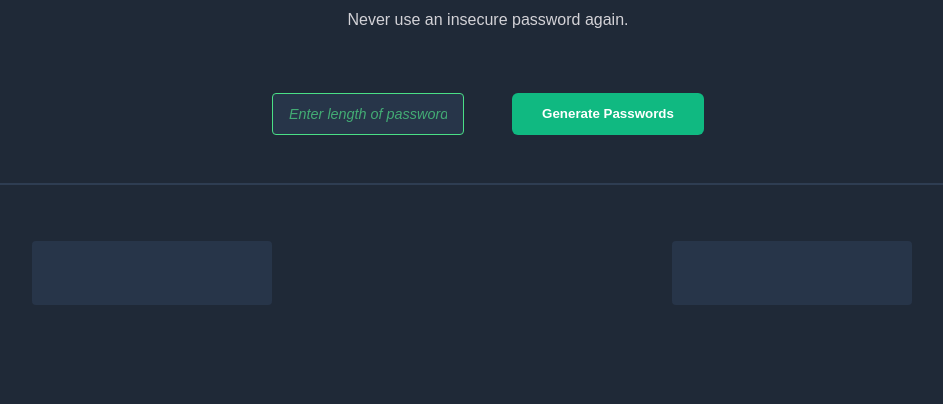
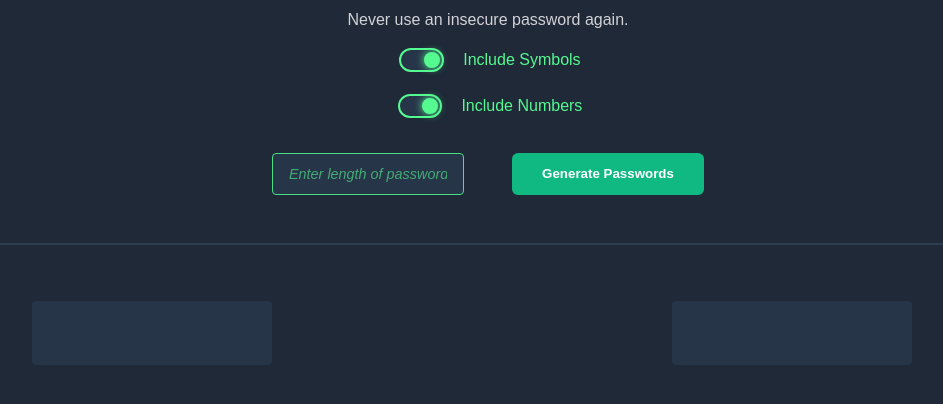
Before and after one commit to Ali-Esmat/Password_Generator, a website built with Vite: page index.html in a window 1280 px wide. Shown: the part 154-558 px from the top of the page, without its empty margins (168-1111 px from the left). Built offline with nearby package versions, Linux system fonts and the light colour scheme.

Commit message:
Strech goal 3: Added Toggles for Symbols and Numbers in passwords

```diff
--- a/index.css
+++ b/index.css
@@ -30,7 +30,7 @@ button {
     height: 2.625rem;
     border-radius: 6px;
     border: transparent;
-    margin-top: 3rem;
+    margin-top: 2rem;
 }
 
 button:hover{
@@ -112,7 +112,7 @@ hr {
 #user-input{
     color: white;
     font-size: 0.9rem;
-    margin-top: 3rem;
+    margin-top: 2rem;
     margin-right: 3rem;
     border: solid 1px #4adf86;
     border-radius: 4px;
@@ -129,10 +129,65 @@ hr {
 }
 
 #user-input::placeholder {
-    color: #55fa91;       /* Uses your signature green */
-    opacity: 0.6;         /* Makes it slightly transparent so it looks like a placeholder */
-    font-style: italic;   /* Optional: changes the font style */
-    font-size: 0.9rem;    /* Optional: makes it slightly smaller than active text */
+    color: #55fa91;
+    opacity: 0.6;
+    font-style: italic;
+    font-size: 0.9rem;
+}
+
+
+.options-container {
+    display: flex;
+    flex-direction: column;
+    gap: 1rem;
+}
+
+.toggle-label {
+    display: flex;
+    justify-content: center;
+    align-items: center;
+    gap: 1rem;
+    color: #55fa91;
+    font-weight: 500;
+    cursor: pointer;
+    user-select: none;
+}
+
+input[type="checkbox"] {
+    appearance: none;
+    -webkit-appearance: none;
+    width: 2.8rem;
+    height: 1.5rem;
+    background-color: #1a2332;
+    border: 2px solid #273549;
+    border-radius: 20px;
+    position: relative;
+    cursor: pointer;
+    transition: all 0.3s ease;
+}
+
+input[type="checkbox"]::before {
+    content: "";
+    position: absolute;
+    width: 1rem;
+    height: 1rem;
+    border-radius: 50%;
+    top: 50%;
+    left: 0.2rem;
+    transform: translateY(-50%);
+    background-color: #273549;
+    transition: all 0.3s ease;
+}
+
+input[type="checkbox"]:checked {
+    background-color: #273549;
+    border-color: #55fa91;
+}
+
+input[type="checkbox"]:checked::before {
+    left: 1.4rem;
+    background-color: #55fa91;
+    box-shadow: 0 0 8px #55fa91;
 }
 
 
--- a/index.html
+++ b/index.html
@@ -7,6 +7,16 @@
             <h1>Generate a</h1>
             <h1 id="head-text-el">random password</h1>
             <p>Never use an insecure password again.</p>
+            <div class="options-container">
+                <label class="toggle-label">
+                    <input type="checkbox" id="allow-symbols" checked>
+                    Include Symbols
+                </label>
+                <label class="toggle-label">
+                    <input type="checkbox" id="allow-numbers" checked>
+                    Include Numbers
+                </label>
+            </div>
             <div class="form">
                 <input type="text" id="user-input" placeholder="Enter length of password.">
                 <button id="gen-btn">Generate Passwords</button>
--- a/index.js
+++ b/index.js
@@ -1,10 +1,14 @@
-const characters = ["A","B","C","D","E","F","G","H","I","J","K","L","M","N","O","P","Q","R","S","T","U","V","W","X","Y","Z","a","b","c","d","e","f","g","h","i","j","k","l","m","n","o","p","q","r","s","t","u","v","w","x","y","z", "0", "1", "2", "3", "4", "5", "6", "7", "8", "9","~","`","!","@","#","$","%","^","&","*","(",")","_","-","+","=","{","[","}","]",",","|",":",";","<",">",".","?",
-"/"];
-
+const letters = ["A","B","C","D","E","F","G","H","I","J","K","L","M","N","O","P","Q","R","S","T","U","V",
+    "W","X","Y","Z","a","b","c","d","e","f","g","h","i","j","k","l","m","n","o","p","q","r","s","t","u","v",
+    "w","x","y","z"];
+const symbols = ["~","`","!","@","#","$","%","^","&","*","(",")","_","-","+","=","{","[","}","]",",","|",":",";","<",">",".","?","/"]
+const numbers = ["0", "1", "2", "3", "4", "5", "6", "7", "8", "9"]
 
 let genBtn = document.getElementById("gen-btn")
 let display_1 = document.getElementById("pass-1")
 let display_2 = document.getElementById("pass-2")
+let symbolsToggle = document.getElementById("allow-symbols");
+let numbersToggle = document.getElementById("allow-numbers");
 let inputField = document.getElementById("user-input");
 
 
@@ -40,15 +44,27 @@ function handleButtonClick(){
         alert("For performance and security reasons please enter a length of 64 or less")
         return;
     } else {
+        let allowedCharacters = [...letters];
+        let includeSymbols = symbolsToggle.checked;
+        let includeNumbers = numbersToggle.checked;
+
+        if (includeSymbols) {
+            allowedCharacters = allowedCharacters.concat(symbols);
+        }
+
+        if (includeNumbers) {
+            allowedCharacters = allowedCharacters.concat(numbers);
+        }
+
         let exactlength = Math.floor(passwordLength)
         let generatedPassword_1 = ""
         let generatedPassword_2 = ""
 
         for (let i = 0; i < exactlength; i++){
-            let randIndex_1 = Math.floor(Math.random() * characters.length)
-            let randIndex_2 = Math.floor(Math.random() * characters.length)
-            generatedPassword_1 += characters[randIndex_1]
-            generatedPassword_2 += characters[randIndex_2]
+            let randIndex_1 = Math.floor(Math.random() * allowedCharacters.length)
+            let randIndex_2 = Math.floor(Math.random() * allowedCharacters.length)
+            generatedPassword_1 += allowedCharacters[randIndex_1]
+            generatedPassword_2 += allowedCharacters[randIndex_2]
         }
 
         display_1.textContent = generatedPassword_1
```
